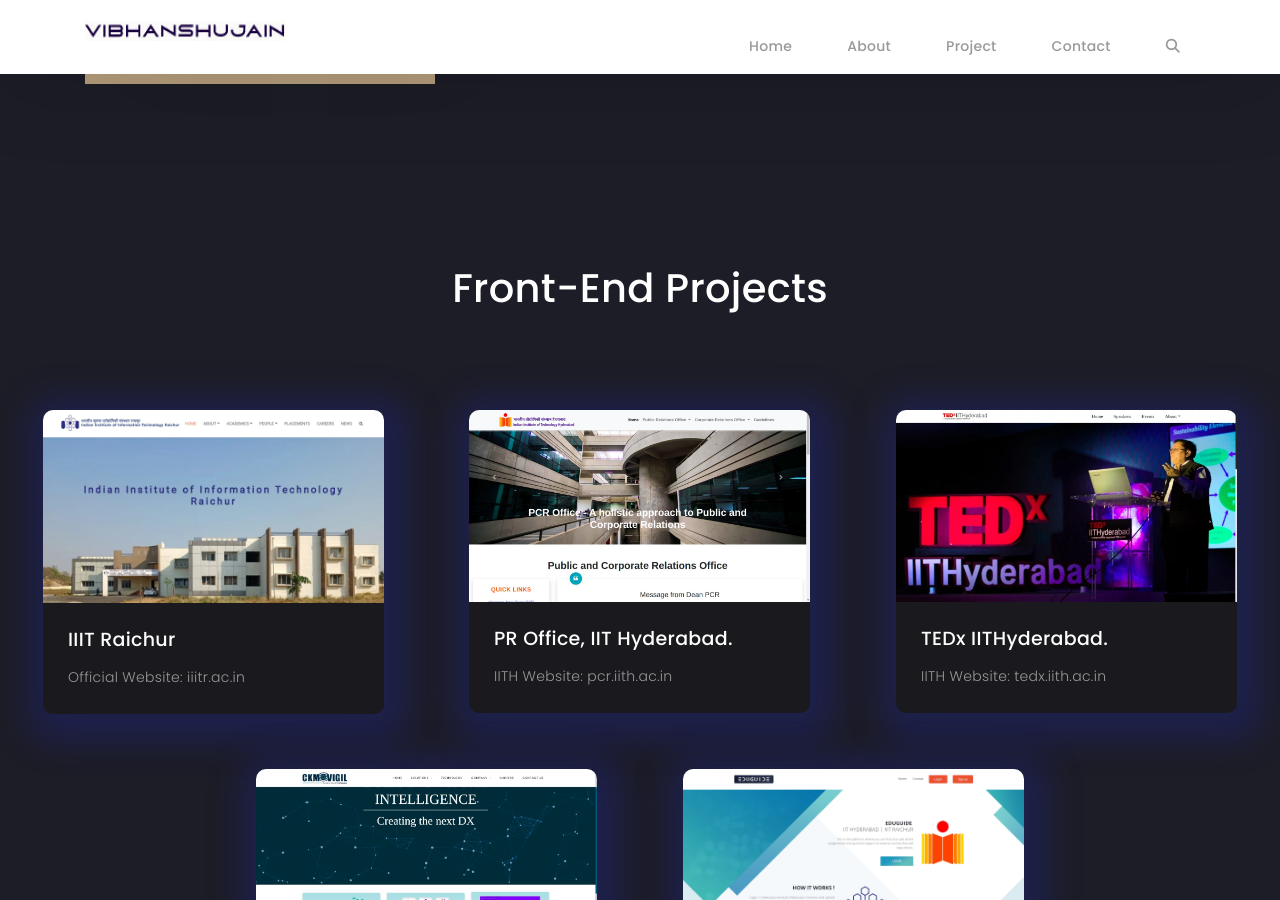
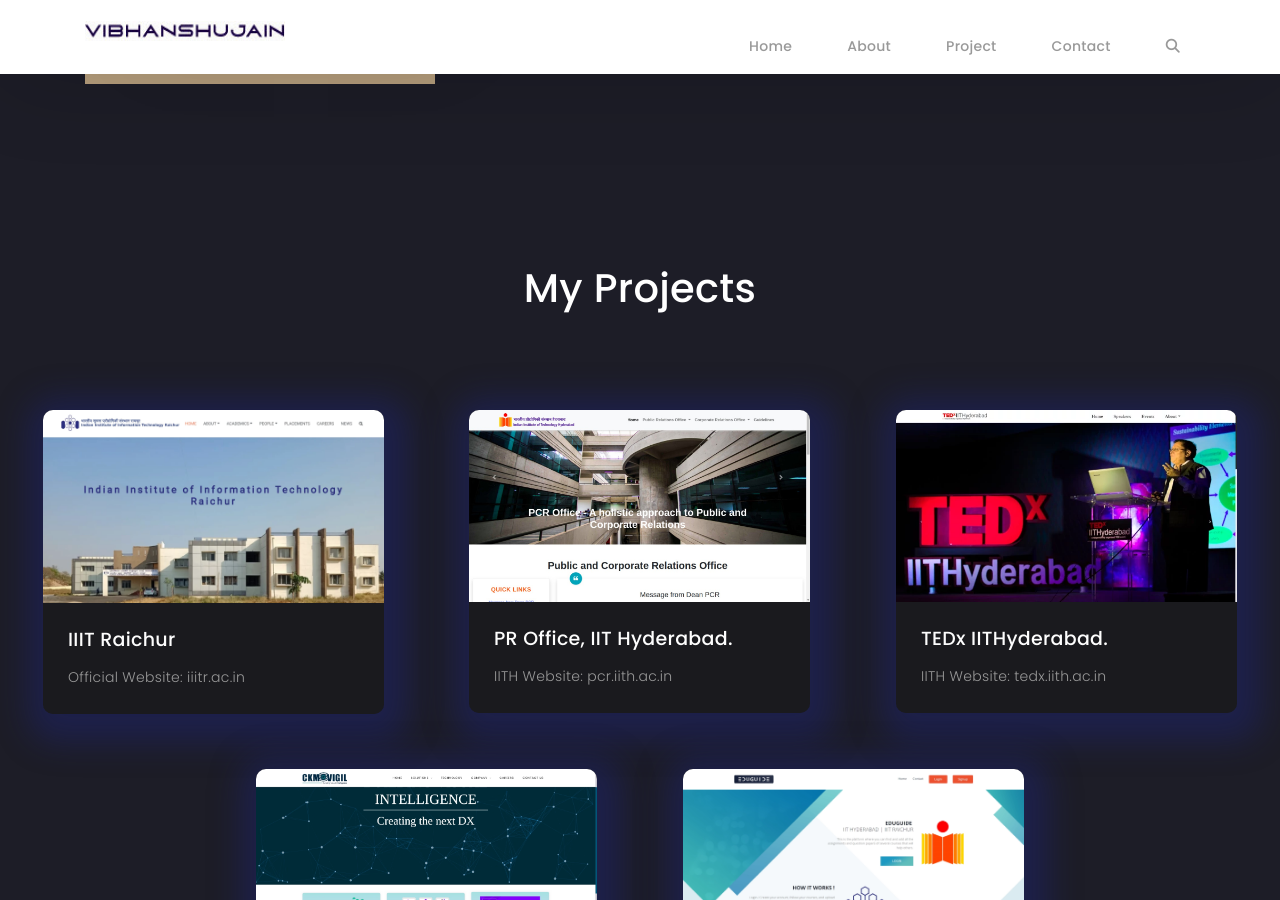
Before and after one commit to vibhanshujainiiitr/vibhanshujainiiitr.github.io, a Jekyll site: the page built from index.html, in a window 1280 px wide and 900 px high, scrolled down 1416 px. Built offline with Jekyll 4.4.1, drawn with Linux system fonts in a browser that asks for light colours; nearby versions of some CDN libraries; some web fonts are replaced; comment, search, counter and statistics services are not loaded.

Commit message:
Some small changes

```diff
--- a/index.html
+++ b/index.html
@@ -65,7 +65,7 @@
 
     <div class="container">
       <div class="section-title text-center">
-        <h1 style="color: white;">Front-End Projects</h1>
+        <h1 style="color: white;">My Projects</h1>
       </div>
     </div>
 
```
Also changed, not shown: 2 other files.
